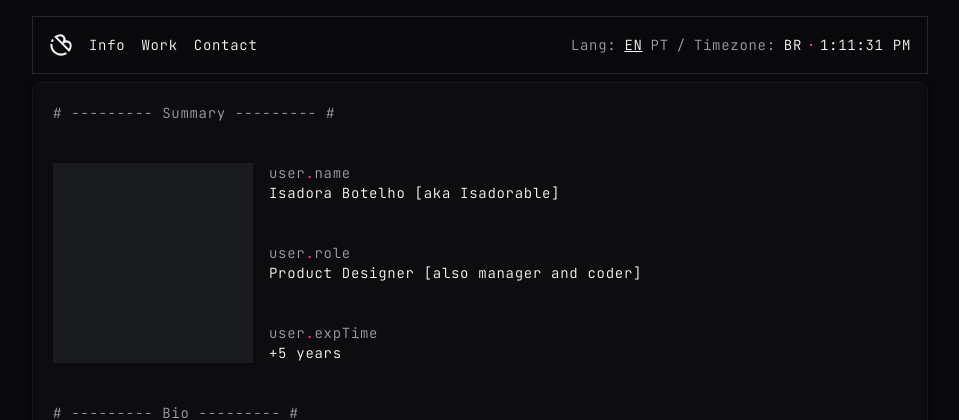
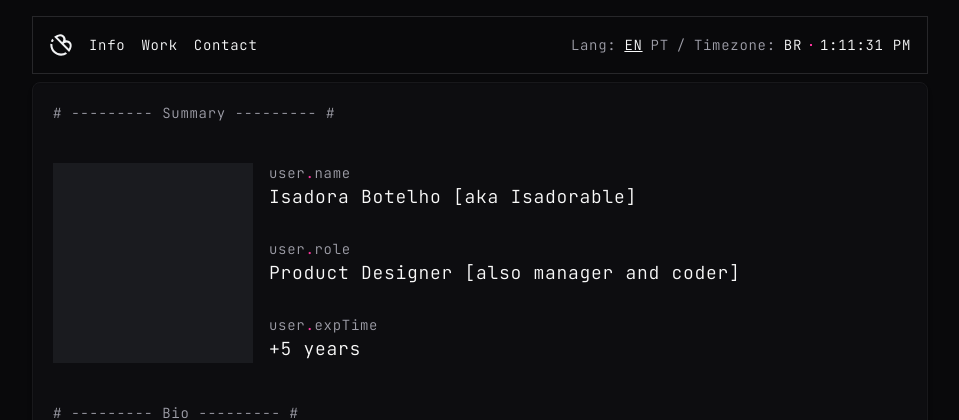
Before and after one commit to isadorable-png/react-course-portfolio, a React (Vite) app: page / in a window 1280 px wide. Shown: the top 420 px of the page, without its empty margins (160-1119 px from the left). Built offline with nearby package versions, Linux system fonts and the light colour scheme.

Commit message:
Enhance Hero component styling by increasing font size for user name, role, and experience time for better readability.

```diff
--- a/src/components/Hero.jsx
+++ b/src/components/Hero.jsx
@@ -11,15 +11,15 @@ const Hero = ( {name, role, expTime}) => {
         <div className='flex flex-col gap-4 h-full justify-between'>
           <div>
               <div className='text-zinc-400'>user<span className='text-pink-500'>.</span>name</div>
-              <div className='text-zinc-50'>{name}</div>
+              <div className='text-zinc-50 text-lg'>{name}</div>
           </div>
           <div>
               <div className='text-zinc-400'>user<span className='text-pink-500'>.</span>role</div>
-              <div className='text-zinc-50'>{role}</div>
+              <div className='text-zinc-50 text-lg'>{role}</div>
           </div>
           <div>
               <div className='text-zinc-400'>user<span className='text-pink-500'>.</span>expTime</div>
-              <div className='text-zinc-50'>{expTime}</div>
+              <div className='text-zinc-50  text-lg'>{expTime}</div>
           </div>
         </div>
         </div>
```
